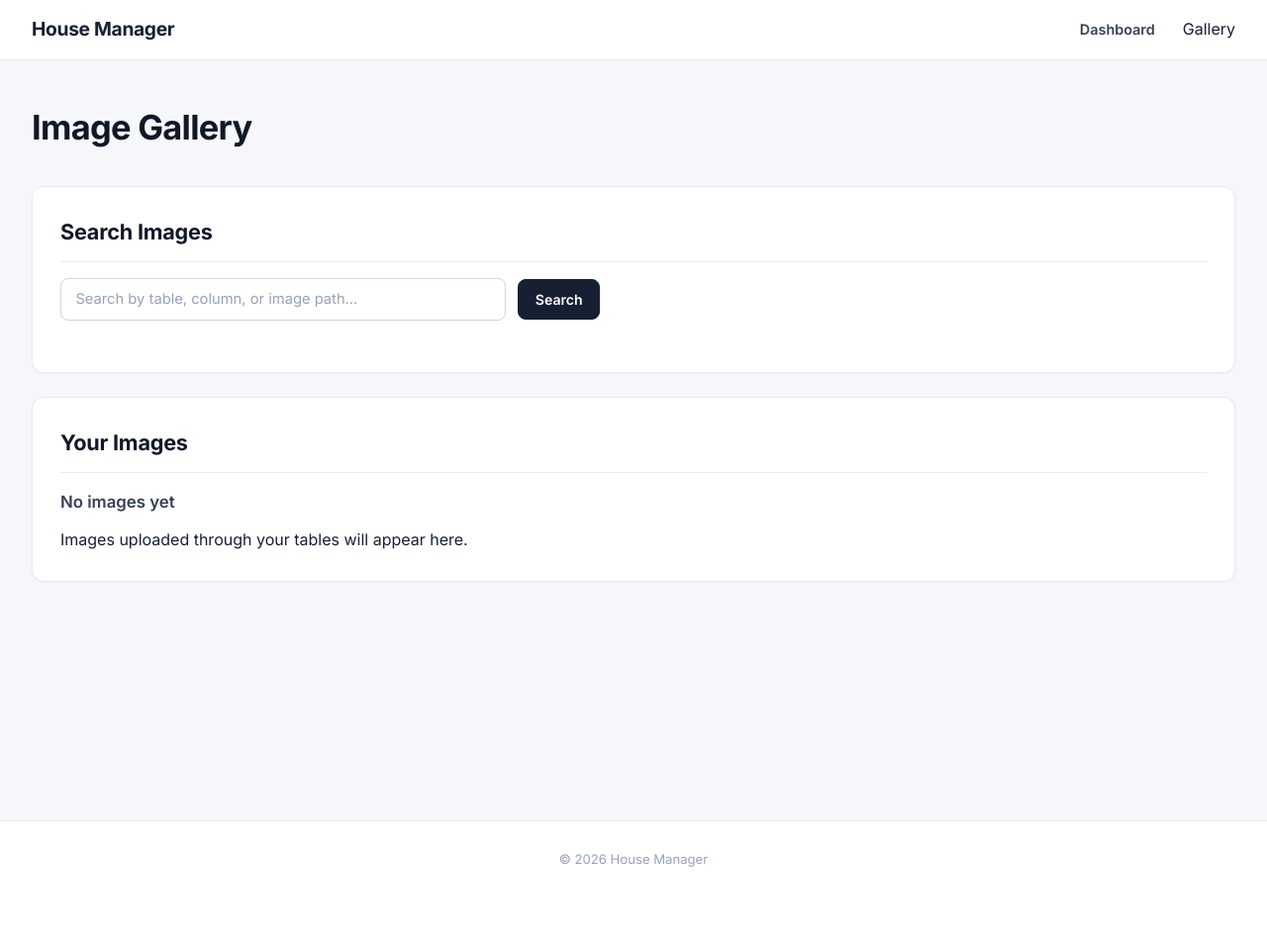
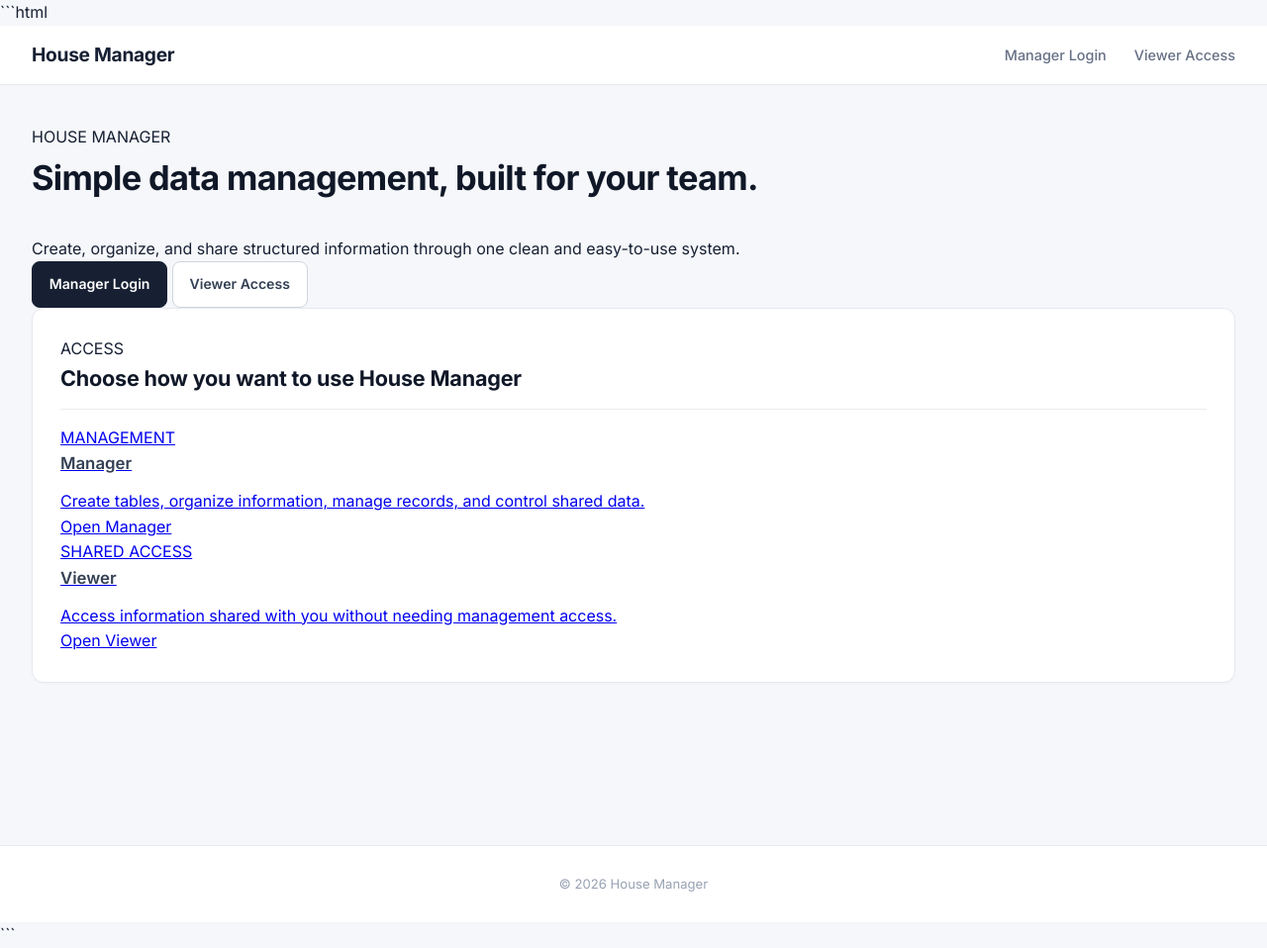
Before and after one commit to Tejas-pandey1/Website, a Flask app: page / in a window 1280 px wide. Shown: the whole page at 99% size. Before the commit the page ends 876 px from the top, so only its background shows below. Run offline with Flask 3, Linux system fonts and the light colour scheme.

Commit message:
updated crab ui

````diff
--- a/templates/index.html
+++ b/templates/index.html
@@ -1,3 +1,4 @@
+```html
 <!DOCTYPE html>
 <html lang="en">
 
@@ -5,7 +6,7 @@
     <meta charset="UTF-8">
     <meta name="viewport" content="width=device-width, initial-scale=1.0">
 
-    <title>Gallery | House Manager</title>
+    <title>House Manager</title>
 
     <link rel="stylesheet" href="{{ url_for('static', filename='style.css') }}">
 </head>
@@ -13,7 +14,6 @@
 <body>
 
 <header class="header">
-
     <nav class="nav-container">
 
         <a href="/" class="logo">
@@ -21,143 +21,116 @@
         </a>
 
         <div class="nav-links">
-            <a href="/dashboard" class="back-link">
-                Dashboard
-            </a>
-
-            <span>Gallery</span>
+            <a href="/manager">Manager Login</a>
+            <a href="/viewer">Viewer Access</a>
         </div>
 
     </nav>
-
 </header>
 
 
 <main class="main-content">
 
-    <h1>Image Gallery</h1>
+    <section class="hero">
 
+        <div class="hero-content">
 
-    <section class="card search-section">
+            <p class="eyebrow">
+                HOUSE MANAGER
+            </p>
 
-        <h2>Search Images</h2>
+            <h1>
+                Simple data management,
+                built for your team.
+            </h1>
 
-        <form
-            class="search-bar"
-            method="get"
-            action="/gallery"
-        >
+            <p class="hero-description">
+                Create, organize, and share structured information
+                through one clean and easy-to-use system.
+            </p>
 
-            <input
-                name="q"
-                type="search"
-                placeholder="Search by table, column, or image path..."
-                value="{{ search_query or '' }}"
-                aria-label="Search images"
-            >
+            <div class="hero-actions">
 
-            <button
-                type="submit"
-                class="btn btn-primary"
-            >
-                Search
-            </button>
+                <a href="/manager" class="btn btn-primary">
+                    Manager Login
+                </a>
 
-            {% if search_query %}
-            <a
-                href="/gallery"
-                class="btn btn-secondary"
-            >
-                Clear
-            </a>
-            {% endif %}
+                <a href="/viewer" class="btn btn-secondary">
+                    Viewer Access
+                </a>
 
-        </form>
+            </div>
 
-
-        {% if search_query %}
-
-        <div class="search-results">
-            Showing results for
-            <strong>"{{ search_query }}"</strong>
         </div>
-
-        {% endif %}
 
     </section>
 
 
     <section class="card">
 
-        <h2>Your Images</h2>
+        <div class="section-heading">
+            <p class="eyebrow">ACCESS</p>
+
+            <h2>
+                Choose how you want to use House Manager
+            </h2>
+        </div>
 
 
-        {% if images %}
+        <div class="role-grid">
 
-        <div class="gallery-container">
+            <a href="/manager" class="role-card">
 
-            {% for image in images %}
+                <div class="role-card-content">
 
-            <article class="gallery-item">
+                    <span class="role-label">
+                        MANAGEMENT
+                    </span>
 
-                <img
-                    src="{{ image.image_path }}"
-                    alt="{{ image.column_name }}"
-                    loading="lazy"
-                >
+                    <h3>
+                        Manager
+                    </h3>
 
-                <div class="gallery-item-info">
+                    <p>
+                        Create tables, organize information,
+                        manage records, and control shared data.
+                    </p>
 
-                    <div class="gallery-item-name">
-                        {{ image.column_name }}
-                    </div>
-
-                    <div class="gallery-item-meta">
-                        Table: {{ image.table_name }}
-                    </div>
-
-                    <div class="gallery-item-date">
-                        {{ image.uploaded_at[:10] if image.uploaded_at else 'Unknown date' }}
-                    </div>
+                    <span class="role-link">
+                        Open Manager
+                    </span>
 
                 </div>
 
-            </article>
+            </a>
 
-            {% endfor %}
+
+            <a href="/viewer" class="role-card">
+
+                <div class="role-card-content">
+
+                    <span class="role-label">
+                        SHARED ACCESS
+                    </span>
+
+                    <h3>
+                        Viewer
+                    </h3>
+
+                    <p>
+                        Access information shared with you
+                        without needing management access.
+                    </p>
+
+                    <span class="role-link">
+                        Open Viewer
+                    </span>
+
+                </div>
+
+            </a>
 
         </div>
-
-
-        {% else %}
-
-        <div class="no-images">
-
-            {% if search_query %}
-
-                <h3>No images found</h3>
-
-                <p>
-                    No images matched your search.
-                </p>
-
-                <a href="/gallery" class="table-link">
-                    Clear search
-                </a>
-
-            {% else %}
-
-                <h3>No images yet</h3>
-
-                <p>
-                    Images uploaded through your tables will appear here.
-                </p>
-
-            {% endif %}
-
-        </div>
-
-        {% endif %}
 
     </section>
 
@@ -165,10 +138,13 @@
 
 
 <footer class="footer">
+
     <div class="footer-content">
         <p>&copy; 2026 House Manager</p>
     </div>
+
 </footer>
 
 </body>
 </html>
+```
````
